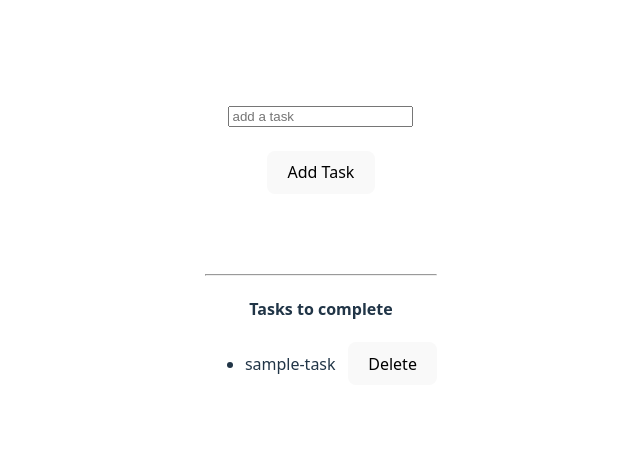
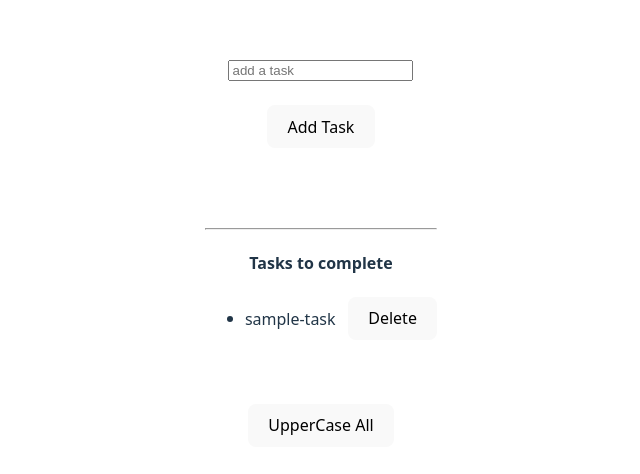
Before and after one commit to Shubhi89/learning_react, a React (Vite) app: page / in a window 1280 px wide. Shown: the part 148-622 px from the top of the page, without its empty margins (319-959 px from the left). Built offline with nearby package versions, Linux system fonts and the light colour scheme.

Commit message:
how to update all elements in an array

```diff
--- a/src/todoList.jsx
+++ b/src/todoList.jsx
@@ -17,7 +17,18 @@ export default function TodoList() {
     };
 
     let deleteTodo = (id) => {
-        setTodos(todos.filter((todo)=> todo.id != id));
+        setTodos((prevTodos) => todos.filter((prevTodos)=> prevTodos.id != id));
+    };
+
+    let upperCaseAll = () => {
+        setTodos( (prevTodos) =>
+            prevTodos.map((todo) => {
+                return {
+                ...todo,
+                task : todo.task.toUpperCase(),
+                };
+            })
+        );
     };
 
     return(
@@ -41,6 +52,8 @@ export default function TodoList() {
                     })
                 }
             </ul>
+            <br /><br />
+            <button onClick={upperCaseAll}>UpperCase All</button>
         </div>
     );
 }
```
